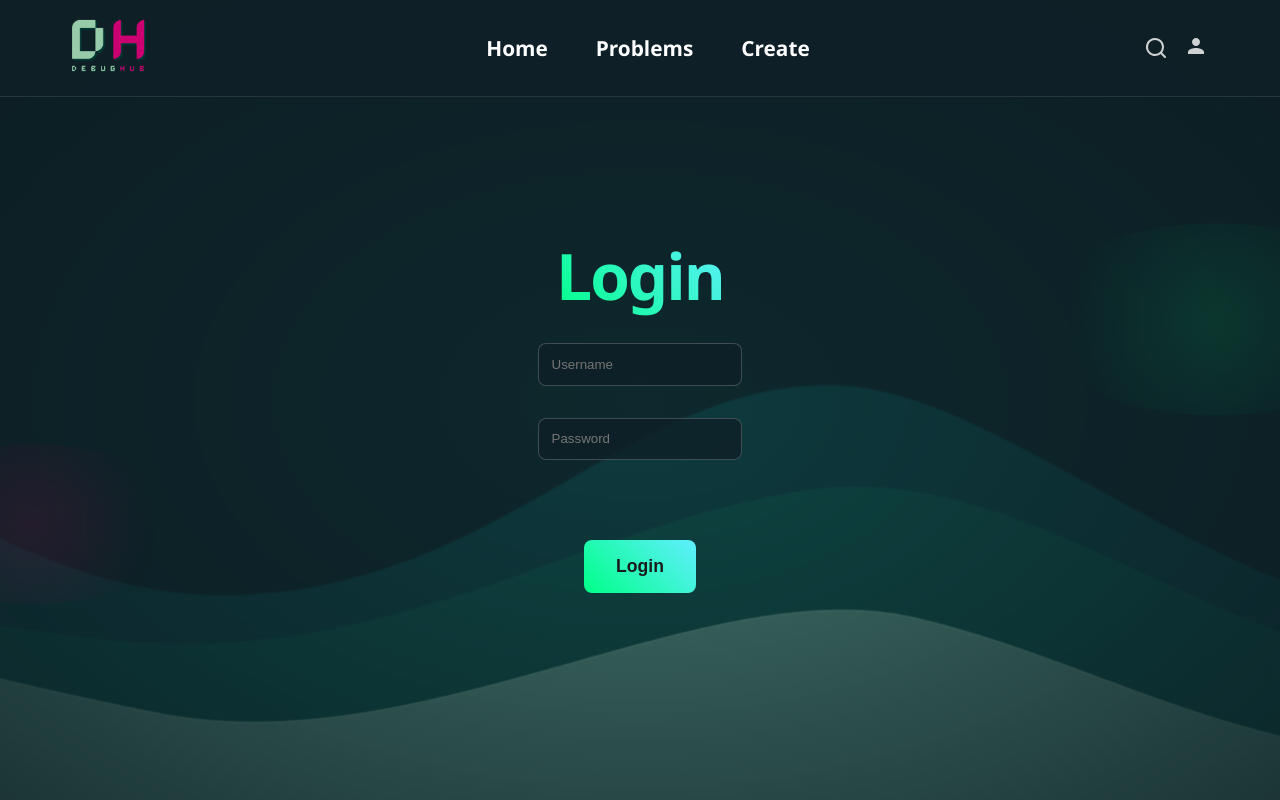
After one commit to stas-zatushevskii/HAKATON, a Django app: page /login/ in a window 1280 px wide; the page is wider, and only the part inside the window is pictured. The commit adds this page. Run offline with Django 5.2, Linux system fonts and the light colour scheme.

Commit message:
Added a login and registare form (work in proggress)

```diff
--- a/hakaton/hakaton/urls.py
+++ b/hakaton/hakaton/urls.py
@@ -21,4 +21,6 @@ from . import views
 urlpatterns = [
     path('admin/', admin.site.urls),
     path('', views.index, name='index'),
+    path('login/', views.login, name='login'),
+    path('register/', views.register, name='register'),
 ]
--- a/hakaton/hakaton/views.py
+++ b/hakaton/hakaton/views.py
@@ -3,3 +3,9 @@ from django.shortcuts import render
 # Create your views here.
 def index(request):
     return render(request, 'index.html')
+
+def login(request):
+    return render(request, 'login.html')
+
+def register(request):
+    return render(request, 'register.html')
--- a/hakaton/templates/base.html
+++ b/hakaton/templates/base.html
@@ -26,14 +26,109 @@
                 <svg class="icon" fill="currentColor" viewBox="0 0 24 24">
                     <path d="M21.71 20.29L18 16.61A9 9 0 1 0 16.61 18l3.68 3.68a1 1 0 0 0 1.42 0 1 1 0 0 0 0-1.39ZM11 18a7 7 0 1 1 7-7 7 7 0 0 1-7 7Z"/>
                 </svg>
-                <svg class="icon" fill="currentColor" viewBox="0 0 24 24">
-                    <path d="M12 12c2.21 0 4-1.79 4-4s-1.79-4-4-4-4 1.79-4 4 1.79 4 4 4zm0 2c-2.67 0-8 1.34-8 4v2h16v-2c0-2.66-5.33-4-8-4z"/>
-                </svg>
+                <div class="user-dropdown">
+                    <svg class="icon dropdown-toggle" fill="currentColor" viewBox="0 0 24 24">
+                        <path d="M12 12c2.21 0 4-1.79 4-4s-1.79-4-4-4-4 1.79-4 4 1.79 4 4 4zm0 2c-2.67 0-8 1.34-8 4v2h16v-2c0-2.66-5.33-4-8-4z"/>
+                    </svg>
+                    <div class="dropdown-menu">
+                        <a href="{% url 'login' %}" class="dropdown-item">Login</a>
+                        <a href="{% url 'register' %}" class="dropdown-item">Register</a>
+                    </div>
+                </div>
             </div>
         </div>
     </nav>
 
     {% block content %}
     {% endblock %}
+
+    <style>
+        /* User Dropdown Styles */
+        .user-dropdown {
+            position: relative;
+            display: inline-block;
+        }
+
+        .dropdown-menu {
+            position: absolute;
+            top: 100%;
+            right: 0;
+            background: rgba(15, 32, 39, 0.95);
+            backdrop-filter: blur(10px);
+            border: 1px solid rgba(255, 255, 255, 0.1);
+            border-radius: 8px;
+            min-width: 120px;
+            opacity: 0;
+            visibility: hidden;
+            transform: translateY(-10px);
+            transition: all 0.3s ease;
+            z-index: 1000;
+            box-shadow: 0 4px 20px rgba(0, 0, 0, 0.3);
+        }
+
+        .user-dropdown:hover .dropdown-menu {
+            opacity: 1;
+            visibility: visible;
+            transform: translateY(0);
+        }
+
+        .dropdown-item {
+            display: block;
+            padding: 0.75rem 1rem;
+            color: #ffffff;
+            text-decoration: none;
+            font-weight: 500;
+            font-size: 0.9rem;
+            transition: all 0.3s ease;
+            border-bottom: 1px solid rgba(255, 255, 255, 0.1);
+        }
+
+        .dropdown-item:last-child {
+            border-bottom: none;
+        }
+
+        .dropdown-item:hover {
+            background: rgba(96, 239, 255, 0.1);
+            color: #60efff;
+        }
+
+        .dropdown-toggle {
+            cursor: pointer;
+        }
+    </style>
+
+    <script>
+        // Optional: Add click functionality for mobile/touch devices
+        document.addEventListener('DOMContentLoaded', function() {
+            const dropdown = document.querySelector('.user-dropdown');
+            const dropdownToggle = dropdown.querySelector('.dropdown-toggle');
+            const dropdownMenu = dropdown.querySelector('.dropdown-menu');
+
+            // Toggle dropdown on click for mobile devices
+            dropdownToggle.addEventListener('click', function(e) {
+                e.preventDefault();
+                e.stopPropagation();
+
+                if (dropdownMenu.style.opacity === '1') {
+                    dropdownMenu.style.opacity = '0';
+                    dropdownMenu.style.visibility = 'hidden';
+                    dropdownMenu.style.transform = 'translateY(-10px)';
+                } else {
+                    dropdownMenu.style.opacity = '1';
+                    dropdownMenu.style.visibility = 'visible';
+                    dropdownMenu.style.transform = 'translateY(0)';
+                }
+            });
+
+            // Close dropdown when clicking outside
+            document.addEventListener('click', function(e) {
+                if (!dropdown.contains(e.target)) {
+                    dropdownMenu.style.opacity = '0';
+                    dropdownMenu.style.visibility = 'hidden';
+                    dropdownMenu.style.transform = 'translateY(-10px)';
+                }
+            });
+        });
+    </script>
 </body>
 </html>
--- /dev/null
+++ b/hakaton/templates/login.html
@@ -0,0 +1,72 @@
+{% extends 'base.html' %}
+
+{% block content %}
+<section class="hero-section">
+    <div class="hero-content">
+        <h1 class="main-title">
+            <span class="title-debug">Login</span>
+        </h1>
+
+        <form method="post" action="{% url 'login' %}" class="login-form">
+            {% csrf_token %}
+            <div class="form-group">
+                <input type="text" name="username" class="form-control" placeholder="Username" required>
+            </div>
+            <div class="form-group">
+                <input type="password" name="password" class="form-control" placeholder="Password" required>
+            </div>
+            {% if error %}
+            <div class="alert alert-danger">
+                {{ error }}
+            </div>
+            {% endif %}
+            <div class="cta-buttons">
+                <button type="submit" class="btn-custom btn-primary-custom">Login</button>
+            </div>
+        </form>
+    </div>
+</section>
+
+<style>
+.form-group {
+    margin-bottom: 1rem;
+}
+
+.form-control {
+    width: 100%;
+    max-width: 300px;
+    padding: 0.8rem;
+    border: 1px solid rgba(255, 255, 255, 0.2);
+    border-radius: 8px;
+    background: rgba(15, 32, 39, 0.8);
+    color: white;
+    margin: 0 auto;
+}
+
+.form-control:focus {
+    outline: none;
+    border-color: #00ff87;
+    box-shadow: 0 0 10px rgba(0, 255, 135, 0.3);
+}
+
+.login-form {
+    display: flex;
+    flex-direction: column;
+    align-items: center;
+    gap: 1rem;
+    margin-top: 2rem;
+}
+
+.alert-danger {
+    color: #ff006e;
+    background: rgba(255, 0, 110, 0.1);
+    border: 1px solid rgba(255, 0, 110, 0.3);
+    padding: 1rem;
+    border-radius: 8px;
+    margin-bottom: 1rem;
+    width: 100%;
+    max-width: 300px;
+    text-align: center;
+}
+</style>
+{% endblock %}
```
Also changed, not shown: hakaton/templates/register.html (added, +103 -0 lines).
